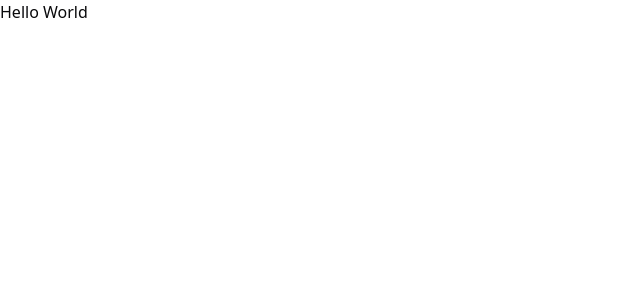
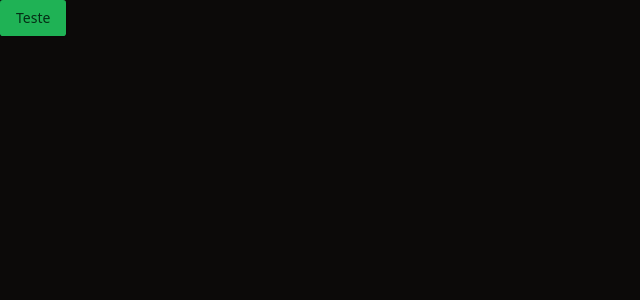
Before and after one commit to harcanjo/nlw-ai-13-mastery, a React (Vite) app: page / in a window 1280 px wide. Shown: the top 300 px of the page, without its empty margins (0-640 px from the left). Built offline with nearby package versions, Linux system fonts and the light colour scheme.

Commit message:
dark and green theme added

```diff
--- a/src/App.tsx
+++ b/src/App.tsx
@@ -1,5 +1,7 @@
+import { Button } from "./components/ui/button";
+
 export function App() {
   return (
-    <h1>Hello World</h1>
+    <Button>Teste</Button>
   )
 }
--- a/src/index.css
+++ b/src/index.css
@@ -4,66 +4,28 @@
 
 @layer base {
   :root {
-    --background: 0 0% 100%;
-    --foreground: 240 10% 3.9%;
-
-    --card: 0 0% 100%;
-    --card-foreground: 240 10% 3.9%;
-
-    --popover: 0 0% 100%;
-    --popover-foreground: 240 10% 3.9%;
-
-    --primary: 240 5.9% 10%;
-    --primary-foreground: 0 0% 98%;
-
-    --secondary: 240 4.8% 95.9%;
-    --secondary-foreground: 240 5.9% 10%;
-
-    --muted: 240 4.8% 95.9%;
-    --muted-foreground: 240 3.8% 46.1%;
-
-    --accent: 240 4.8% 95.9%;
-    --accent-foreground: 240 5.9% 10%;
-
-    --destructive: 0 84.2% 60.2%;
-    --destructive-foreground: 0 0% 98%;
-
-    --border: 240 5.9% 90%;
-    --input: 240 5.9% 90%;
-    --ring: 240 10% 3.9%;
-
-    --radius: 0.5rem;
+    --background: 20 14.3% 4.1%;
+    --foreground: 0 0% 95%;
+    --card: 24 9.8% 10%;
+    --card-foreground: 0 0% 95%;
+    --popover: 0 0% 9%;
+    --popover-foreground: 0 0% 95%;
+    --primary: 142.1 70.6% 45.3%;
+    --primary-foreground: 144.9 80.4% 10%;
+    --secondary: 240 3.7% 15.9%;
+    --secondary-foreground: 0 0% 98%;
+    --muted: 0 0% 15%;
+    --muted-foreground: 240 5% 64.9%;
+    --accent: 12 6.5% 15.1%;
+    --accent-foreground: 0 0% 98%;
+    --destructive: 0 62.8% 30.6%;
+    --destructive-foreground: 0 85.7% 97.3%;
+    --border: 240 3.7% 15.9%;
+    --input: 240 3.7% 15.9%;
+    --ring: 142.4 71.8% 29.2%;
+    --radius: 0.3rem;
   }
 
-  .dark {
-    --background: 240 10% 3.9%;
-    --foreground: 0 0% 98%;
-
-    --card: 240 10% 3.9%;
-    --card-foreground: 0 0% 98%;
-
-    --popover: 240 10% 3.9%;
-    --popover-foreground: 0 0% 98%;
-
-    --primary: 0 0% 98%;
-    --primary-foreground: 240 5.9% 10%;
-
-    --secondary: 240 3.7% 15.9%;
-    --secondary-foreground: 0 0% 98%;
-
-    --muted: 240 3.7% 15.9%;
-    --muted-foreground: 240 5% 64.9%;
-
-    --accent: 240 3.7% 15.9%;
-    --accent-foreground: 0 0% 98%;
-
-    --destructive: 0 62.8% 30.6%;
-    --destructive-foreground: 0 0% 98%;
-
-    --border: 240 3.7% 15.9%;
-    --input: 240 3.7% 15.9%;
-    --ring: 240 4.9% 83.9%;
-  }
 }
 
 @layer base {
```
